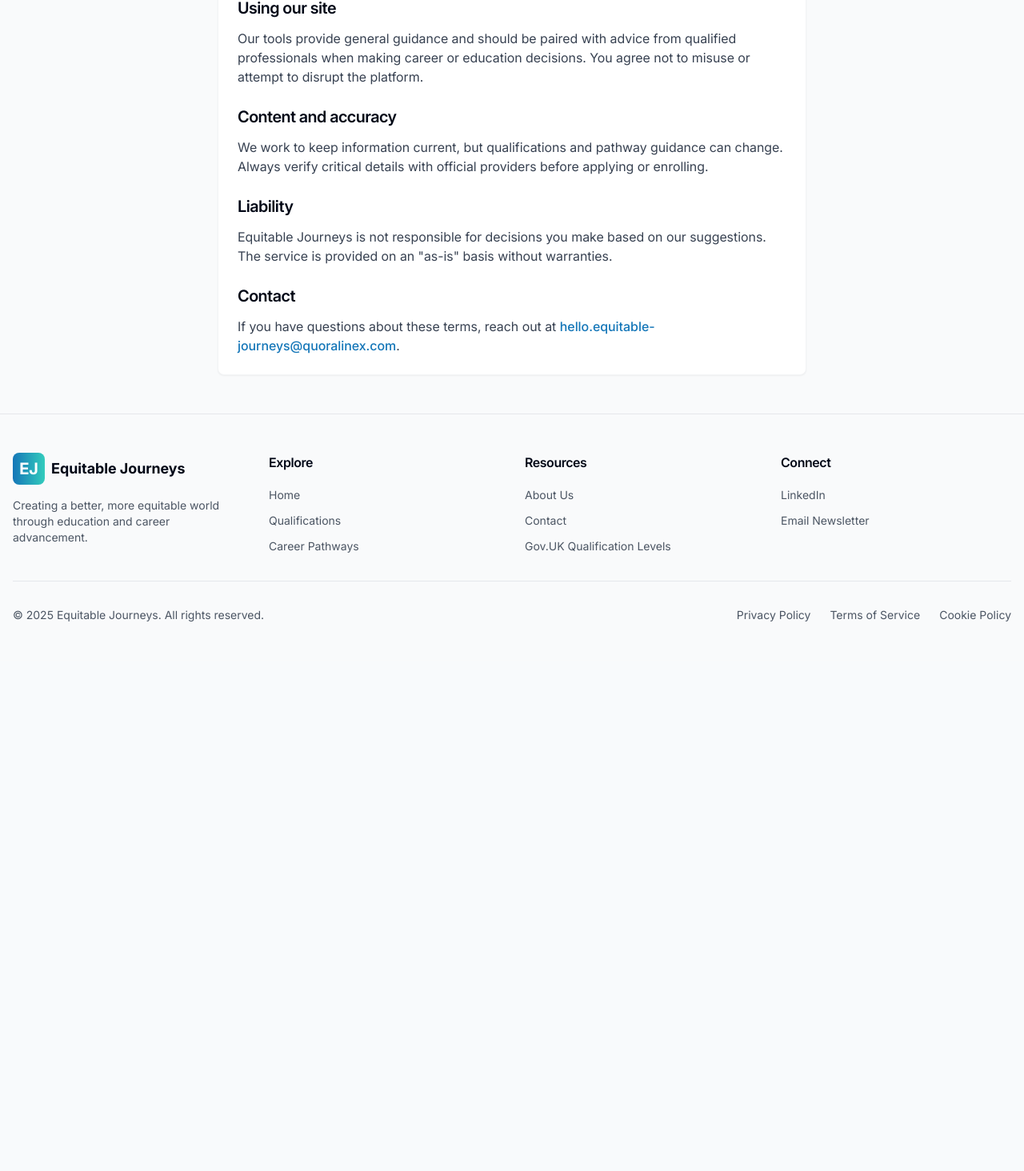
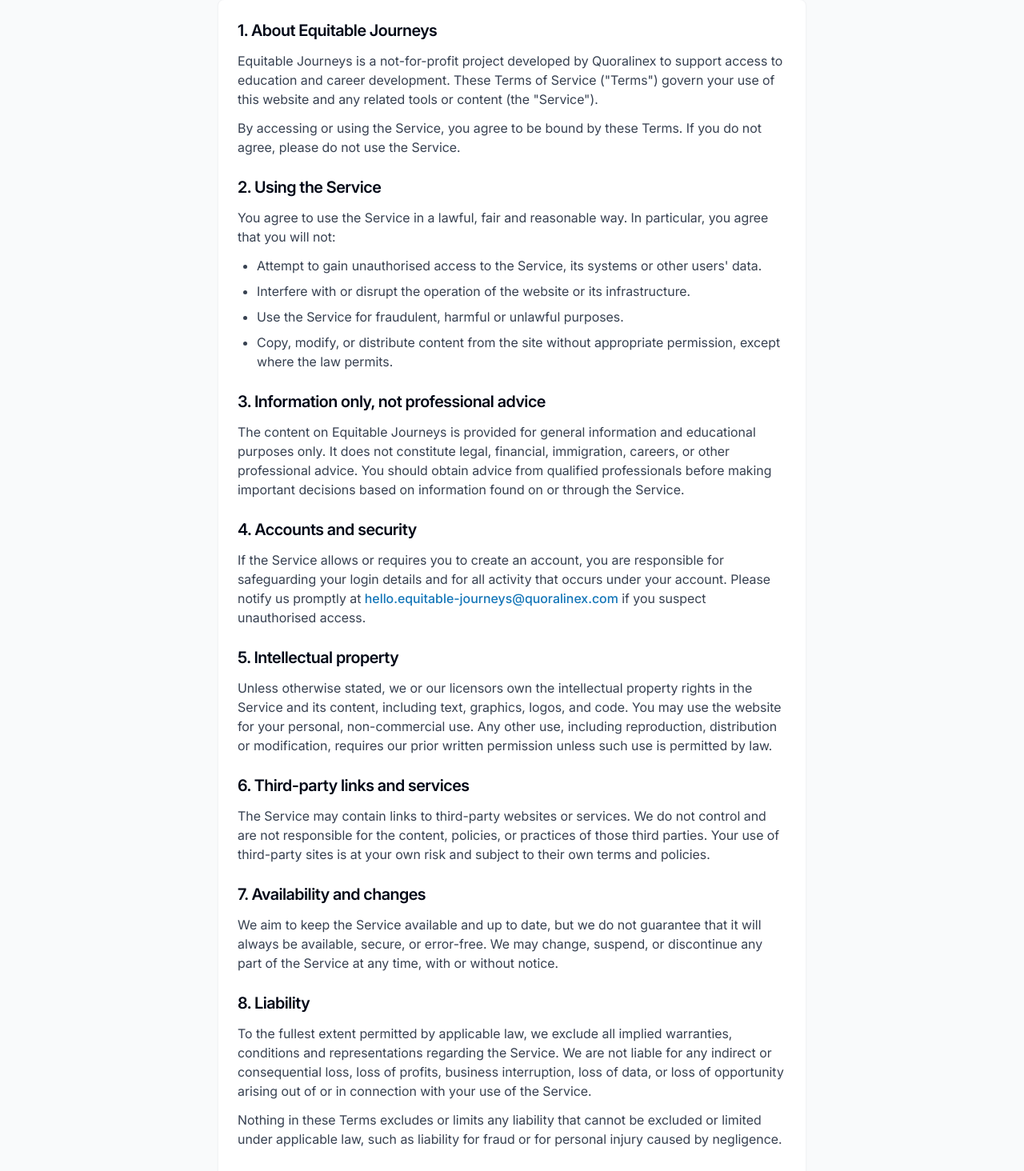
Before and after one commit to Quoralinex/ej-vite-react-app, a React (Vite) app: page /terms in a window 1280 px wide. Shown: the part 249-1713 px from the top of the page at 80% size. Before the commit the page ends 1076 px from the top, so only its background shows below. Built offline with nearby package versions, Linux system fonts and the light colour scheme.

Commit message:
Update Terms.tsx

```diff
--- a/src/pages/Terms.tsx
+++ b/src/pages/Terms.tsx
@@ -1,6 +1,8 @@
 import MainLayout from '@/layouts/MainLayout';
 
 const Terms = () => {
+  const contactEmail = 'hello.equitable-journeys@quoralinex.com';
+
   return (
     <MainLayout>
       <section className="bg-gray-50 py-12">
@@ -10,44 +12,122 @@
             <p className="text-gray-600">
               The guidelines for using the Equitable Journeys website and tools responsibly.
             </p>
+            <p className="text-xs text-gray-400">
+              Last updated: [update this date when you change the terms]
+            </p>
           </div>
 
           <div className="space-y-6 bg-white p-6 rounded-lg shadow-sm border border-gray-100">
             <div className="space-y-3">
-              <h2 className="text-xl font-semibold">Using our site</h2>
+              <h2 className="text-xl font-semibold">1. About Equitable Journeys</h2>
               <p className="text-gray-700">
-                Our tools provide general guidance and should be paired with advice from qualified professionals when making
-                career or education decisions. You agree not to misuse or attempt to disrupt the platform.
+                Equitable Journeys is a not-for-profit project developed by Quoralinex to support access to education
+                and career development. These Terms of Service (&quot;Terms&quot;) govern your use of this website and
+                any related tools or content (the &quot;Service&quot;).
+              </p>
+              <p className="text-gray-700">
+                By accessing or using the Service, you agree to be bound by these Terms. If you do not agree, please do
+                not use the Service.
               </p>
             </div>
 
             <div className="space-y-3">
-              <h2 className="text-xl font-semibold">Content and accuracy</h2>
+              <h2 className="text-xl font-semibold">2. Using the Service</h2>
               <p className="text-gray-700">
-                We work to keep information current, but qualifications and pathway guidance can change. Always verify critical
-                details with official providers before applying or enrolling.
+                You agree to use the Service in a lawful, fair and reasonable way. In particular, you agree that you
+                will not:
+              </p>
+              <ul className="list-disc pl-6 space-y-2 text-gray-700">
+                <li>Attempt to gain unauthorised access to the Service, its systems or other users&apos; data.</li>
+                <li>Interfere with or disrupt the operation of the website or its infrastructure.</li>
+                <li>Use the Service for fraudulent, harmful or unlawful purposes.</li>
+                <li>
+                  Copy, modify, or distribute content from the site without appropriate permission, except where the law
+                  permits.
+                </li>
+              </ul>
+            </div>
+
+            <div className="space-y-3">
+              <h2 className="text-xl font-semibold">3. Information only, not professional advice</h2>
+              <p className="text-gray-700">
+                The content on Equitable Journeys is provided for general information and educational purposes only. It
+                does not constitute legal, financial, immigration, careers, or other professional advice. You should
+                obtain advice from qualified professionals before making important decisions based on information found
+                on or through the Service.
               </p>
             </div>
 
             <div className="space-y-3">
-              <h2 className="text-xl font-semibold">Liability</h2>
+              <h2 className="text-xl font-semibold">4. Accounts and security</h2>
               <p className="text-gray-700">
-                Equitable Journeys is not responsible for decisions you make based on our suggestions. The service is
-                provided on an "as-is" basis without warranties.
+                If the Service allows or requires you to create an account, you are responsible for safeguarding your
+                login details and for all activity that occurs under your account. Please notify us promptly at{' '}
+                <a className="text-primary font-medium" href={`mailto:${contactEmail}`}>
+                  {contactEmail}
+                </a>{' '}
+                if you suspect unauthorised access.
               </p>
             </div>
 
             <div className="space-y-3">
-              <h2 className="text-xl font-semibold">Contact</h2>
+              <h2 className="text-xl font-semibold">5. Intellectual property</h2>
               <p className="text-gray-700">
-                If you have questions about these terms, reach out at{' '}
-                <a
-  className="text-primary font-medium"
-  href="mailto:hello.equitable-journeys@quoralinex.com"
->
-  hello.equitable-journeys@quoralinex.com
-</a>
+                Unless otherwise stated, we or our licensors own the intellectual property rights in the Service and its
+                content, including text, graphics, logos, and code. You may use the website for your personal,
+                non-commercial use. Any other use, including reproduction, distribution or modification, requires our
+                prior written permission unless such use is permitted by law.
+              </p>
+            </div>
 
+            <div className="space-y-3">
+              <h2 className="text-xl font-semibold">6. Third-party links and services</h2>
+              <p className="text-gray-700">
+                The Service may contain links to third-party websites or services. We do not control and are not
+                responsible for the content, policies, or practices of those third parties. Your use of third-party
+                sites is at your own risk and subject to their own terms and policies.
+              </p>
+            </div>
+
+            <div className="space-y-3">
+              <h2 className="text-xl font-semibold">7. Availability and changes</h2>
+              <p className="text-gray-700">
+                We aim to keep the Service available and up to date, but we do not guarantee that it will always be
+                available, secure, or error-free. We may change, suspend, or discontinue any part of the Service at any
+                time, with or without notice.
+              </p>
+            </div>
+
+            <div className="space-y-3">
+              <h2 className="text-xl font-semibold">8. Liability</h2>
+              <p className="text-gray-700">
+                To the fullest extent permitted by applicable law, we exclude all implied warranties, conditions and
+                representations regarding the Service. We are not liable for any indirect or consequential loss, loss
+                of profits, business interruption, loss of data, or loss of opportunity arising out of or in connection
+                with your use of the Service.
+              </p>
+              <p className="text-gray-700">
+                Nothing in these Terms excludes or limits any liability that cannot be excluded or limited under
+                applicable law, such as liability for fraud or for personal injury caused by negligence.
+              </p>
+            </div>
+
+            <div className="space-y-3">
+              <h2 className="text-xl font-semibold">9. Governing law</h2>
+              <p className="text-gray-700">
+                These Terms are governed by and construed in accordance with the laws of England and Wales, without
+                prejudice to any mandatory consumer protection rights that apply in the country or state where you
+                habitually reside.
+              </p>
+            </div>
+
+            <div className="space-y-3">
+              <h2 className="text-xl font-semibold">10. Contact</h2>
+              <p className="text-gray-700">
+                If you have questions about these Terms or how they apply, please contact us at{' '}
+                <a className="text-primary font-medium" href={`mailto:${contactEmail}`}>
+                  {contactEmail}
+                </a>
                 .
               </p>
             </div>
```
